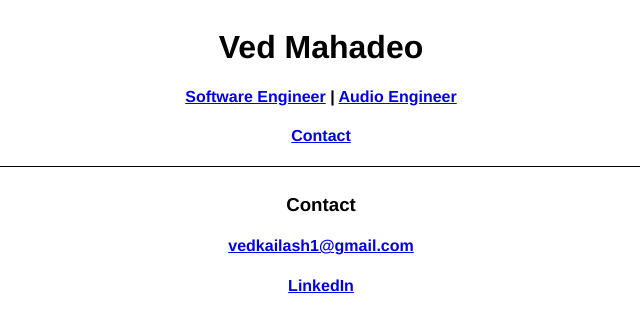
After one commit to vedkm/vedport-flask, a Flask app: page /contact in a window 1280 px wide. The commit adds this page. Shown: the top 332 px of the page, without its empty margins (319-959 px from the left). Run offline with Flask 3, Linux system fonts and the light colour scheme.

Commit message:
added contact card

```diff
--- a/main.py
+++ b/main.py
@@ -18,5 +18,9 @@ def get_project(project):
 def get_audio_portfolio():
   return render_template('audio.html')
 
+@app.route('/contact')
+def get_contact():
+  return render_template('contact.html')
+
 
 app.run(host='0.0.0.0', port=81)
--- a/static/style.css
+++ b/static/style.css
@@ -147,3 +147,11 @@ figcaption {
   height: 100%;
   -ms-zoom: 0.75;
 }
+
+#contact {
+  margin: auto;
+}
+
+#contact > a {
+  display: block;
+}
--- a/templates/base.html
+++ b/templates/base.html
@@ -12,6 +12,7 @@
   <div id="header">
       <h1>Ved Mahadeo</h1>
       <h4><a href='/software'>Software Engineer</a> | <a href='/audio'>Audio Engineer</a></h4>
+    <h4><a href='/contact'>Contact</a></h4>
     </div>
     <div id="content">{% block content %}{% endblock %}</div>
 </body>
--- /dev/null
+++ b/templates/contact.html
@@ -0,0 +1,15 @@
+{% extends "base.html" %}
+{% block title %}Contact{% endblock %}
+{% block head %}
+    {{ super() }}
+{% endblock %}
+{% block content %}
+<div id='contact'>
+  <h3>Contact</h3>
+
+  <h4><a href="mailto:vedkailash1@gmail.com">vedkailash1@gmail.com</a></h4>
+
+  <h4><a href="https://www.linkedin.com/in/ved-mahadeo-81b20026a/">LinkedIn</a></h4>
+
+</div>
+{% endblock %}
```
